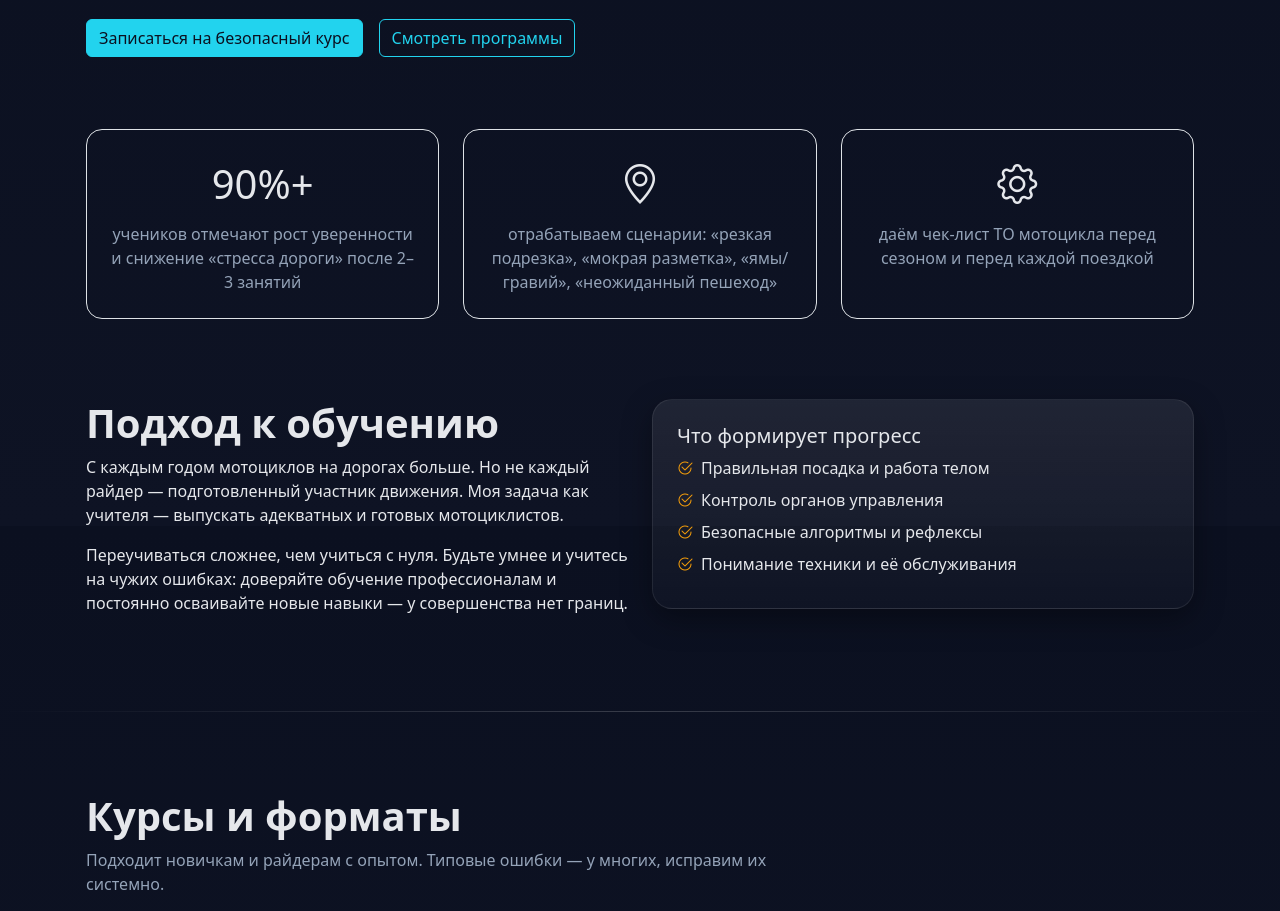
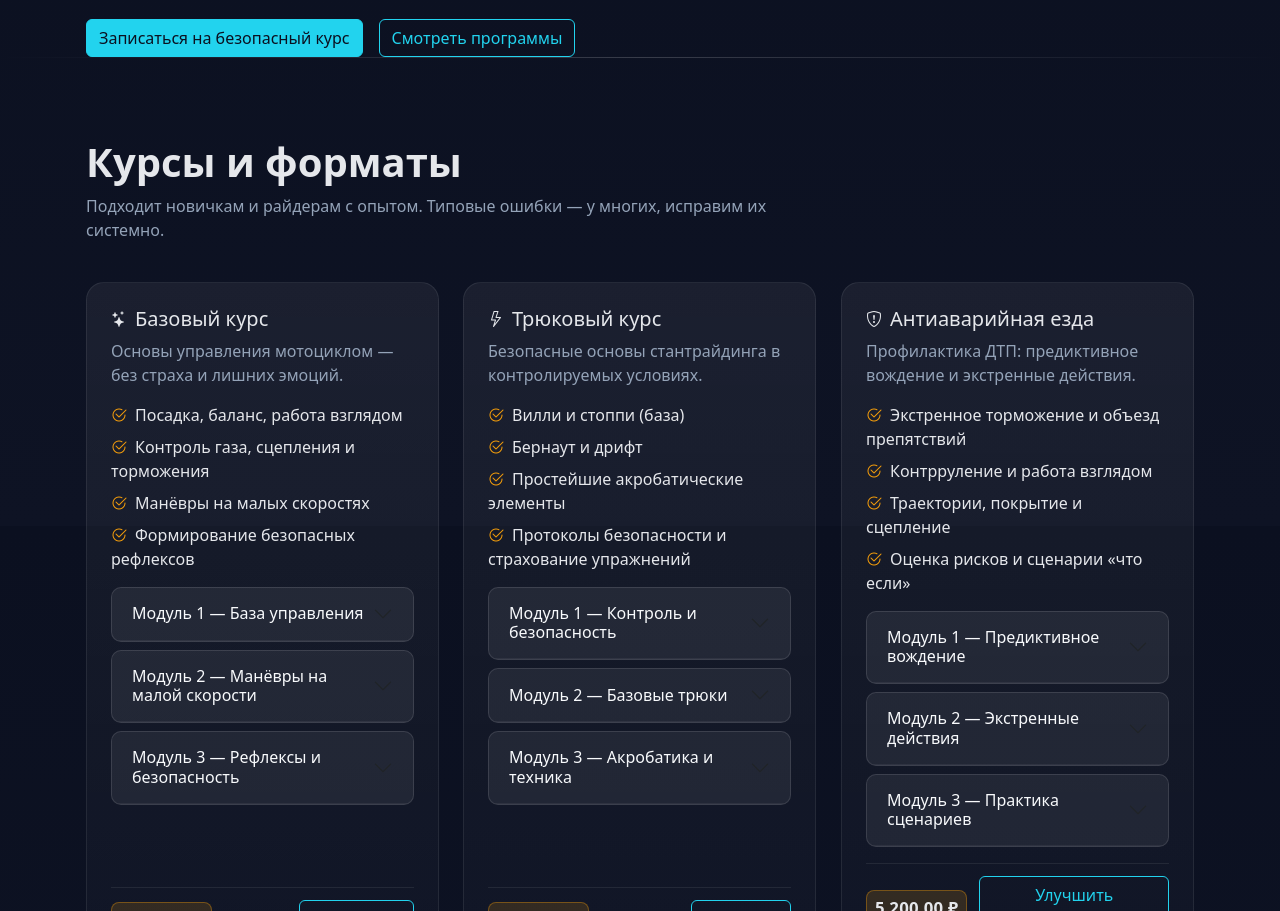
Before and after one commit to t0nyhat/Ilya-moto, a plain HTML site: page index.html in a window 1280 px wide. Shown: the part 1874-2785 px from the top of the page. Drawn offline with Linux system fonts and the light colour scheme.

Commit message:
removed unused sections

```diff
--- a/index.html
+++ b/index.html
@@ -900,53 +900,9 @@
         </div>
       </div>
 
-      <div class="row mt-5 g-4" data-aos="zoom-in">
-        <div class="col-md-4">
-          <div class="p-4 rounded-4 border h-100 text-center">
-            <div class="fs-1 mb-2">90%+</div>
-            <p class="mb-0 muted">учеников отмечают рост уверенности и снижение «стресса дороги» после 2–3 занятий</p>
-          </div>
-        </div>
-        <div class="col-md-4">
-          <div class="p-4 rounded-4 border h-100 text-center">
-            <div class="fs-1 mb-2"><i class="bi bi-geo-alt"></i></div>
-            <p class="mb-0 muted">отрабатываем сценарии: «резкая подрезка», «мокрая разметка», «ямы/гравий», «неожиданный пешеход»</p>
-          </div>
-        </div>
-        <div class="col-md-4">
-          <div class="p-4 rounded-4 border h-100 text-center">
-            <div class="fs-1 mb-2"><i class="bi bi-gear"></i></div>
-            <p class="mb-0 muted">даём чек‑лист ТО мотоцикла перед сезоном и перед каждой поездкой</p>
-          </div>
-        </div>
-      </div>
     </div>
   </section>
-  <!-- MISSION / PHILOSOPHY -->
-  <section class="section" id="mission">
-    <div class="container">
-      <div class="row g-4">
-        <div class="col-lg-6" data-aos="fade-up">
-          <h2 class="h1 fw-bold">Подход к обучению</h2>
-          <p>С каждым годом мотоциклов на дорогах больше. Но не каждый райдер — подготовленный участник движения. Моя
-            задача как учителя — выпускать адекватных и готовых мотоциклистов.</p>
-          <p>Переучиваться сложнее, чем учиться с нуля. Будьте умнее и учитесь на чужих ошибках: доверяйте обучение
-            профессионалам и постоянно осваивайте новые навыки — у совершенства нет границ.</p>
-        </div>
-        <div class="col-lg-6" data-aos="fade-up" data-aos-delay="100">
-          <div class="glass p-4">
-            <h5 class="mb-2">Что формирует прогресс</h5>
-            <ul class="list-unstyled list-check mb-0">
-              <li><i class="bi bi-check2-circle"></i>Правильная посадка и работа телом</li>
-              <li><i class="bi bi-check2-circle"></i>Контроль органов управления</li>
-              <li><i class="bi bi-check2-circle"></i>Безопасные алгоритмы и рефлексы</li>
-              <li><i class="bi bi-check2-circle"></i>Понимание техники и её обслуживания</li>
-            </ul>
-          </div>
-        </div>
-      </div>
-    </div>
-  </section>
+
   <div class="divider"></div>
   <!-- COURSES -->
   <section class="section" id="courses">
```
